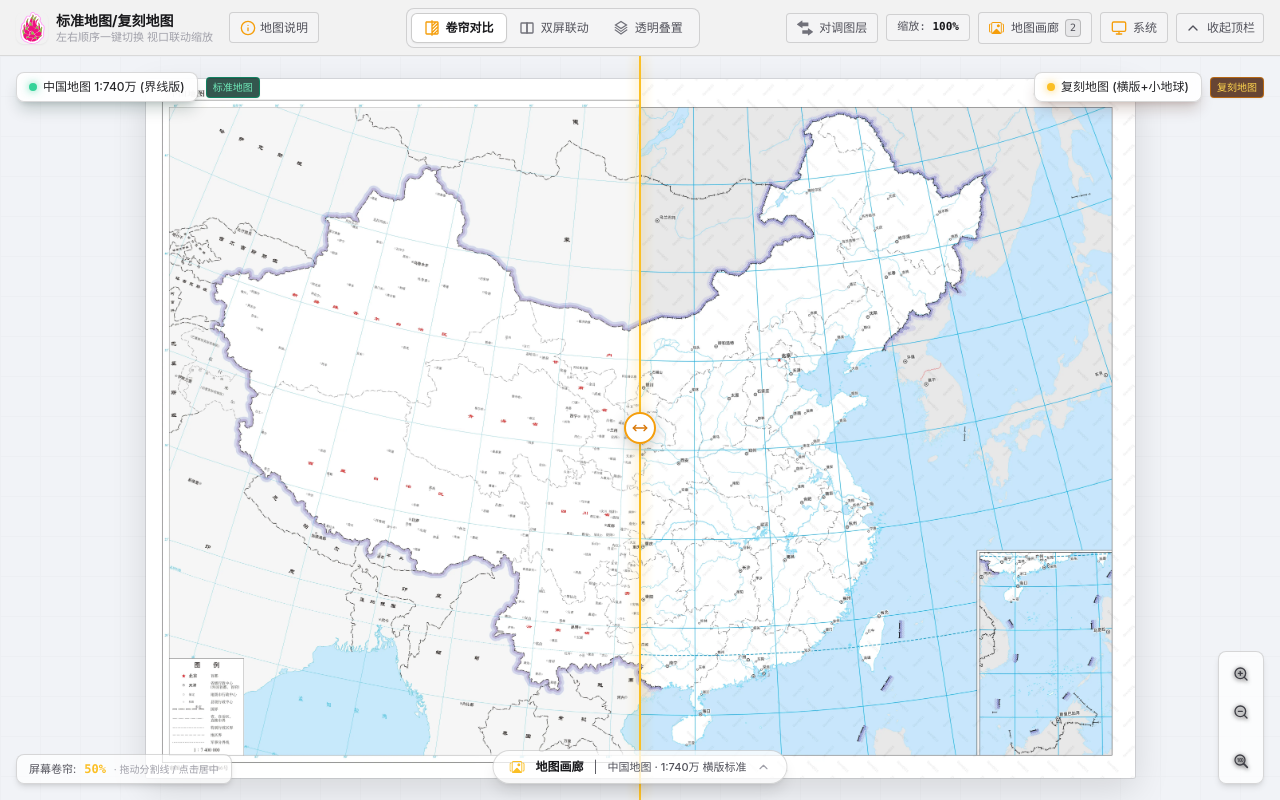
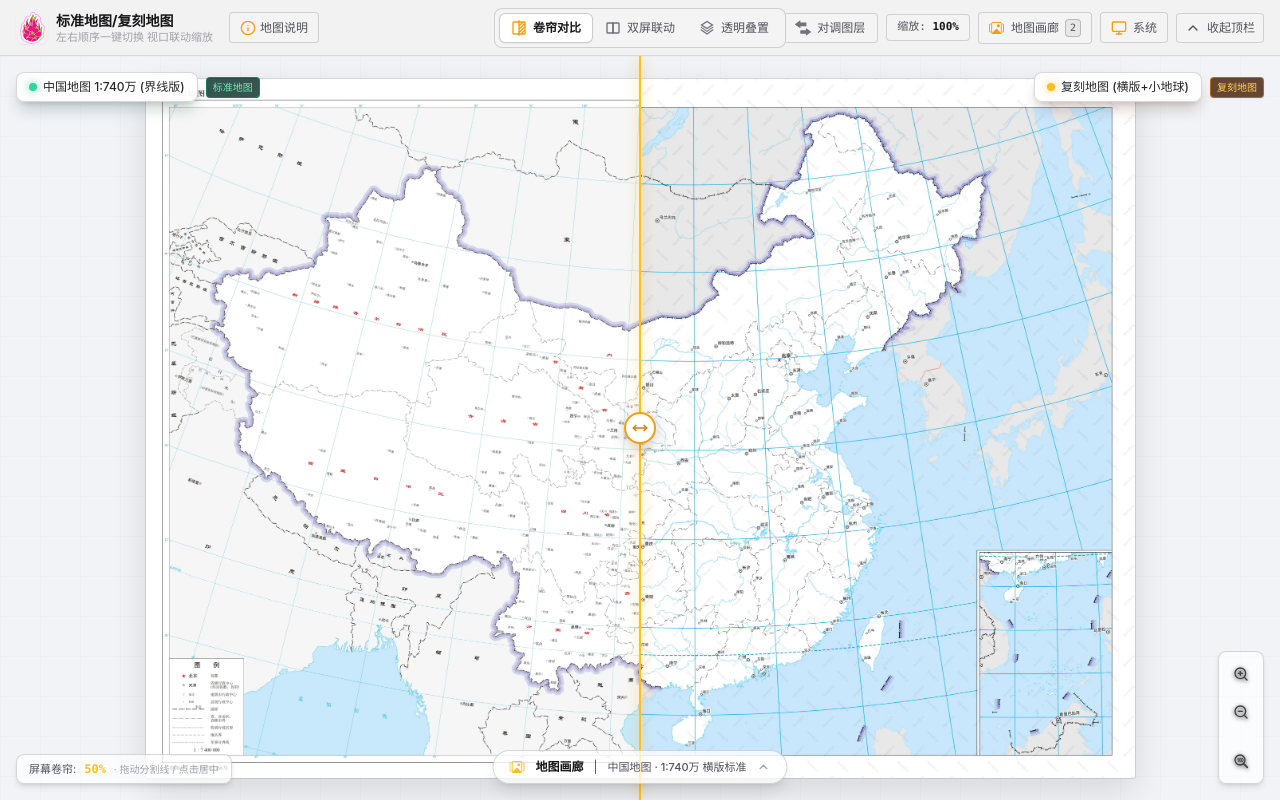
Before and after one commit to OpenQGIS/StandardMapWeb, a React (Vite) app: page / in a window 1280 px wide. Built offline with nearby package versions, Linux system fonts and the light colour scheme.

Commit message:
fix(ui): eliminate mode switcher button jitter with fixed widths, border placeholders, and absolute centering

```diff
--- a/src/components/Header.tsx
+++ b/src/components/Header.tsx
@@ -108,7 +108,7 @@ export const Header: React.FC<HeaderProps> = ({
       </div>
 
       {/* Center: Comparison Mode Switcher */}
-      <div className="flex items-center bg-themeBtn border border-themeBorder/15 p-1 rounded-lg">
+      <div className="flex items-center bg-themeBtn border border-themeBorder/15 p-1 rounded-lg md:absolute md:left-1/2 md:-translate-x-1/2">
         <Tooltip
           content={
             mode === 'swipe'
@@ -128,10 +128,10 @@ export const Header: React.FC<HeaderProps> = ({
                 onModeChange('swipe');
               }
             }}
-            className={`flex items-center gap-1.5 px-2 py-1.5 sm:px-2.5 lg:px-3 rounded-md text-xs font-medium transition-all ${
+            className={`flex items-center justify-center gap-1.5 px-2 py-1.5 sm:px-2.5 lg:w-[94px] rounded-md text-xs font-medium transition-all border ${
               mode === 'swipe'
-                ? 'bg-themeCard text-themeText shadow-sm border border-themeBorder/20 font-semibold'
-                : 'text-themeMuted hover:text-themeText hover:bg-themeBtnHover/50'
+                ? 'bg-themeCard text-themeText shadow-sm border-themeBorder/20 font-semibold'
+                : 'border-transparent text-themeMuted hover:text-themeText hover:bg-themeBtnHover/50'
             }`}
           >
             <RollingShutterIcon
@@ -164,10 +164,10 @@ export const Header: React.FC<HeaderProps> = ({
                 onModeChange('sync');
               }
             }}
-            className={`flex items-center gap-1.5 px-2 py-1.5 sm:px-2.5 lg:px-3 rounded-md text-xs font-medium transition-all ${
+            className={`flex items-center justify-center gap-1.5 px-2 py-1.5 sm:px-2.5 lg:w-[94px] rounded-md text-xs font-medium transition-all border ${
               mode === 'sync'
-                ? 'bg-themeCard text-themeText shadow-sm border border-themeBorder/20 font-semibold'
-                : 'text-themeMuted hover:text-themeText hover:bg-themeBtnHover/50'
+                ? 'bg-themeCard text-themeText shadow-sm border-themeBorder/20 font-semibold'
+                : 'border-transparent text-themeMuted hover:text-themeText hover:bg-themeBtnHover/50'
             }`}
           >
             <DualWindowIcon
@@ -184,10 +184,10 @@ export const Header: React.FC<HeaderProps> = ({
         <Tooltip content="透明叠置对比 (连续透明度滑动渐变)" position="bottom" shortcut="3">
           <button
             onClick={() => onModeChange('overlay')}
-            className={`flex items-center gap-1.5 px-2 py-1.5 sm:px-2.5 lg:px-3 rounded-md text-xs font-medium transition-all ${
+            className={`flex items-center justify-center gap-1.5 px-2 py-1.5 sm:px-2.5 lg:w-[94px] rounded-md text-xs font-medium transition-all border ${
               mode === 'overlay'
-                ? 'bg-themeCard text-themeText shadow-sm border border-themeBorder/20 font-semibold'
-                : 'text-themeMuted hover:text-themeText hover:bg-themeBtnHover/50'
+                ? 'bg-themeCard text-themeText shadow-sm border-themeBorder/20 font-semibold'
+                : 'border-transparent text-themeMuted hover:text-themeText hover:bg-themeBtnHover/50'
             }`}
           >
             <LayerOverlayIcon className={`w-[18px] h-[18px] sm:w-4 sm:h-4 ${mode === 'overlay' ? 'text-amber-500 dark:text-amber-400' : 'text-zinc-500 dark:text-zinc-400'}`} />
@@ -218,7 +218,7 @@ export const Header: React.FC<HeaderProps> = ({
         >
           <button
             onClick={onSwapOrder}
-            className={`group flex items-center gap-1.5 px-2 py-1.5 sm:px-2.5 rounded text-xs font-medium transition-all border ${
+            className={`group flex items-center justify-center gap-1.5 px-2 py-1.5 sm:px-2.5 rounded text-xs font-medium transition-all border lg:min-w-[96px] ${
               isSwapped
                 ? 'bg-amber-500/15 text-amber-700 dark:text-[#fbbf24] border-amber-400/50 dark:border-amber-500/50 shadow-sm'
                 : 'bg-themeBtn text-themeMuted border-themeBorder/15 hover:bg-themeBtnHover hover:text-themeText'
@@ -233,11 +233,11 @@ export const Header: React.FC<HeaderProps> = ({
               {mode === 'sync'
                 ? dualDirection === 'vertical'
                   ? isSwapped
-                    ? '已互换上下图'
-                    : '互换上下图'
+                    ? '已对调上下'
+                    : '对调上下'
                   : isSwapped
-                  ? '已互换左右图'
-                  : '互换左右图'
+                  ? '已对调左右'
+                  : '对调左右'
                 : isSwapped
                 ? '已对调图层'
                 : '对调图层'}
```
